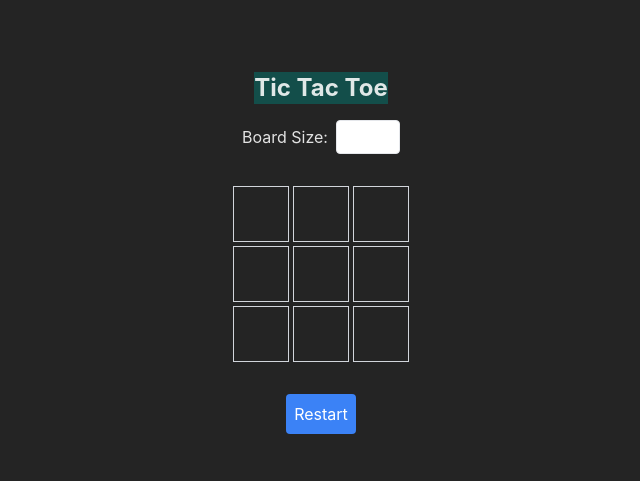
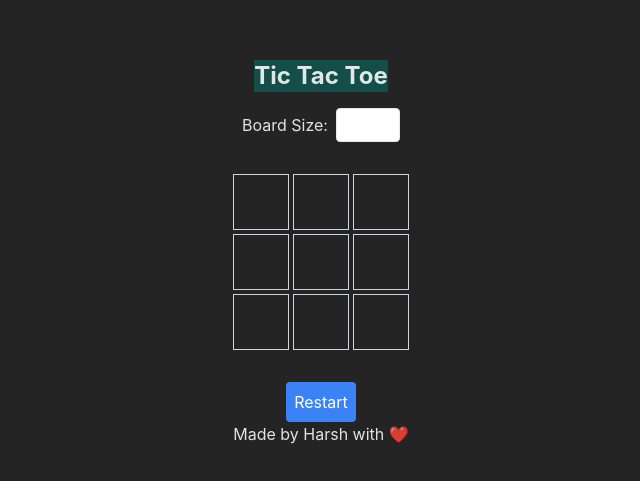
Before and after one commit to Harsh244007/tic-tac-toe-preact-ts-tw, a Preact app: page / in a window 1280 px wide. Shown: the part 147-628 px from the top of the page, without its empty margins (319-959 px from the left). Built offline with nearby package versions, Linux system fonts and the light colour scheme.

Commit message:
* * Updated Footer.  .

```diff
--- a/src/components/Tic-Tac-Toe/index.tsx
+++ b/src/components/Tic-Tac-Toe/index.tsx
@@ -135,6 +135,7 @@ const TicTacToe = () => {
       >
         Restart
       </button>
+      <p>Made by Harsh with ❤️</p>
     </main>
   );
 };
```
